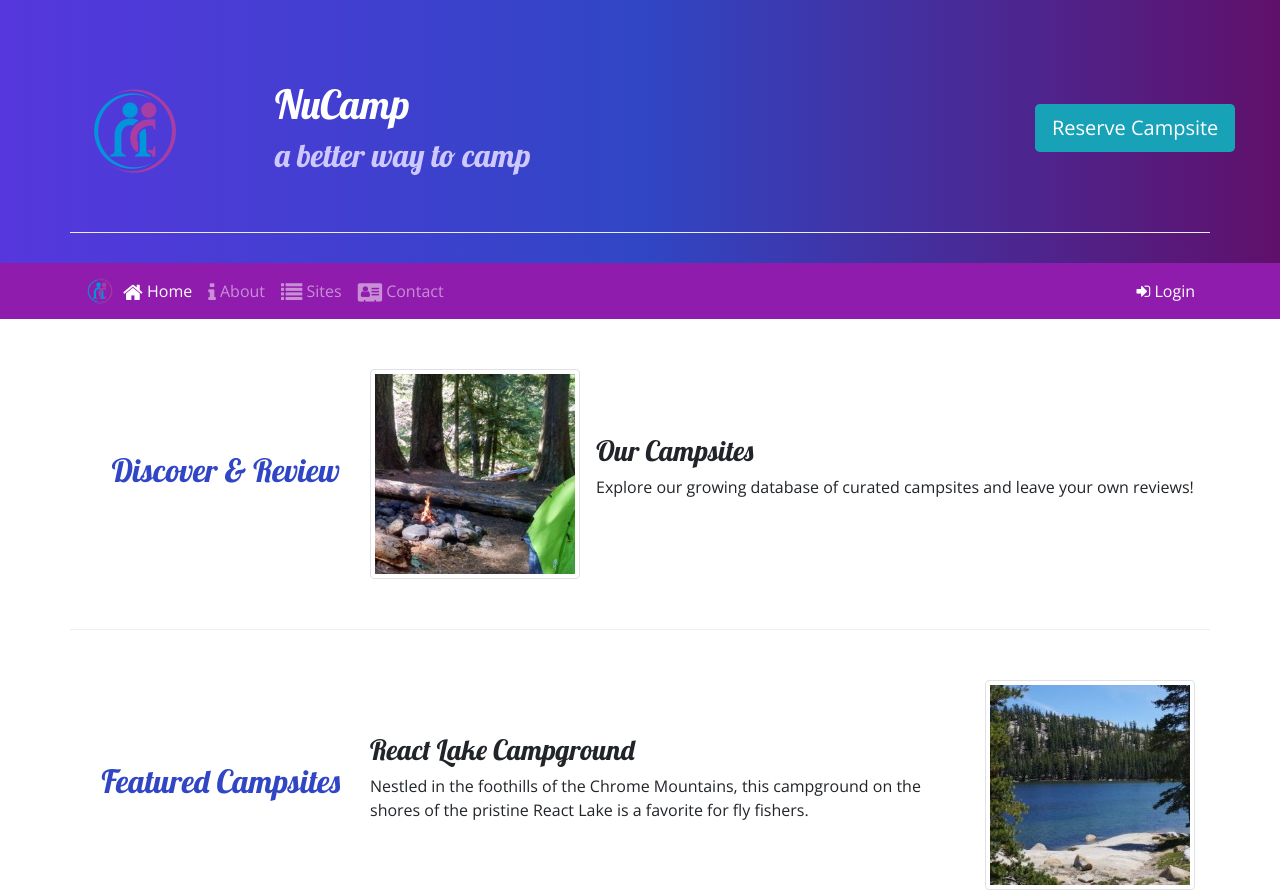
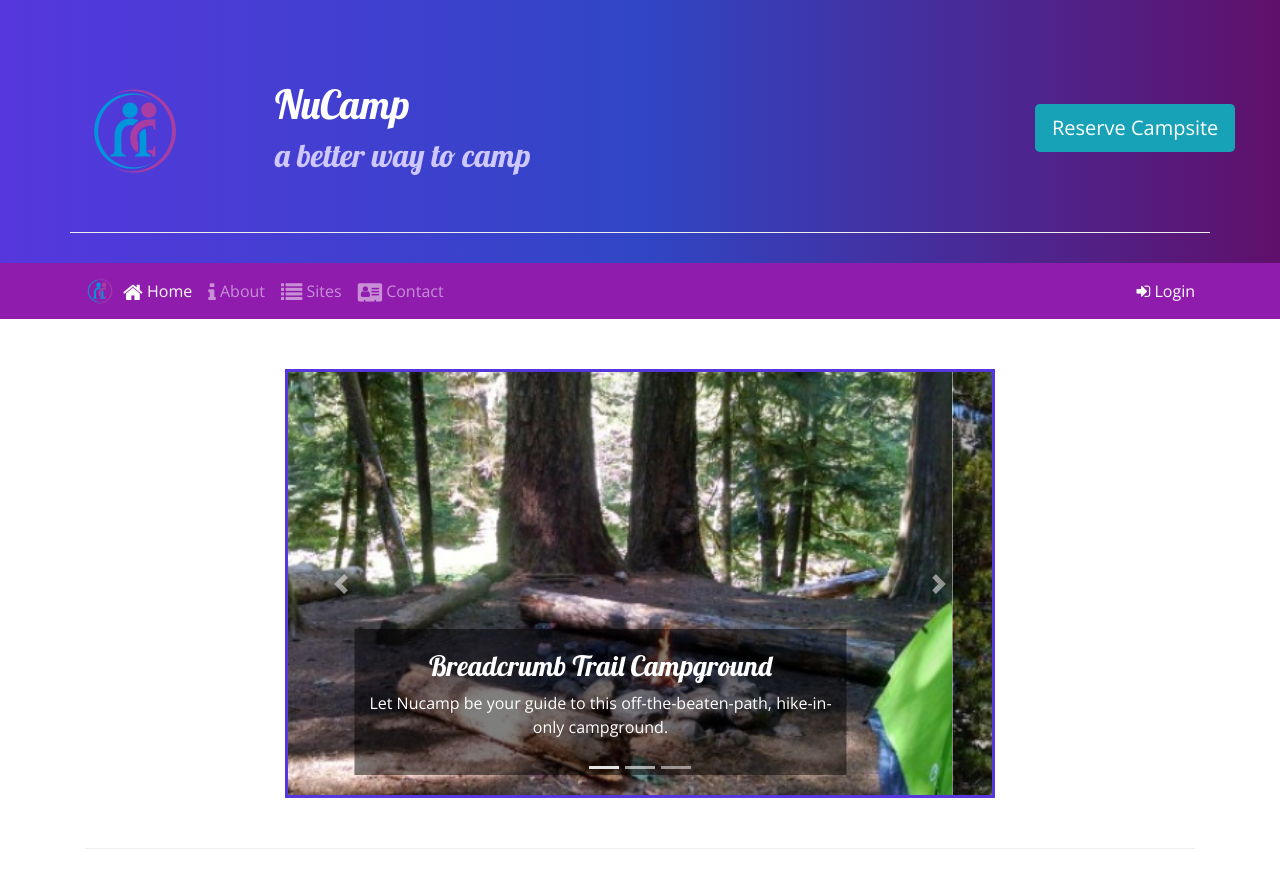
Before and after one commit to cynth-io/nucampsite, a website: page index.html in a window 1280 px wide. Shown: the top 893 px of the page. Drawn offline with nearby package versions, Linux system fonts and the light colour scheme.

Commit message:
carousel

```diff
--- a/css/styles.css
+++ b/css/styles.css
@@ -23,6 +23,13 @@ h2 {
 
 header h2 {
     color: #CEC8FF;
+}
+.carousel-caption {
+    background-color: rgba(0, 0, 0, 0.5);
+}
+
+.carousel {
+    border: solid #5637DD;
 }
 
 .tab-content {
--- a/index.html
+++ b/index.html
@@ -96,11 +96,59 @@
             </div>
         </div>
     </div>
+<!--CAROUSEL-->
+    <div class="container">
+        <div class="container">
+            <div class="row row-content">
+                <div class="col-md-8 mx-auto">
+                    <div id="homeCarousel" class="carousel slide" data-ride="carousel">
+                        <!--Carousel indicators-->
+                        <ol class="carousel-indicators">
+                            <li data-target="#homeCarousel" data-slide-to="0" class="active"></li>
+                            <li data-target="#homeCarousel" data-slide-to="1"></li>
+                            <li data-target="#homeCarousel" data-slide-to="2"></li>
+                        </ol>
+                        <!--CAROUSEL CAPTIONS-->
+                        <div class="carousel-inner">
+                            <div class="carousel-item active">
+                                <img class="d-block w-100" src="img/breadcrumb-trail.jpg" alt="Breadcrumb Trail Campground" />
+                                <div class="carousel-caption">
+                                    <h3>Breadcrumb Trail Campground</h3>
+                                    <p class="d-none d-sm-block">Let Nucamp be your guide to this off-the-beaten-path, hike-in-only campground.</p>
+                                </div>
+                            </div>
+                            <div class="carousel-item">
+                                <img class="d-block w-100" src="img/react-lake.jpg" alt="React Lake Campground" />
+                                <div class="carousel-caption">
+                                    <h3>Caption header 2</h3>
+                                    <p class="d-none d-sm-block">main caption 2.</p>
+                                </div>
+                            </div>
+                            <div class="carousel-item">
+                                <img class="d-block w-100" src="img/chrome-river.jpg" alt="Chrome River Campground" />
+                                <div class="carousel-caption">
+                                    <h3>Caption header 3</h3>
+                                    <p class="d-none d-sm-block">main caption 3.</p>
+                                </div>
+                            </div>
+                        </div>
+                        <!--CAROUSEL CONTROLS-->
+                        <a class="carousel-control-prev" href="#homeCarousel" role="button" data-slide="prev">
+                            <span class="carousel-control-prev-icon"></span>
+                            <span class="sr-only">Previous</span>
+                        </a>
+                        <a class="carousel-control-next" href="#homeCarousel" role="button" data-slide="next">
+                            <span class="carousel-control-next-icon"></span>
+                            <span class="sr-only">Next</span>
+                        </a>
+                    </div>
+                </div>
+            </div>
 
-    <div class="container">
-        <div class="row row-content align-items-center">
-            <div class="col-sm-4 col-md-3">
-                <h2 class="text-sm-right">Discover & Review</h2>
+            <div class="row row-content align-items-center">
+                <div class="col-sm-4 order-sm-last col-md-3">
+                    <h2 class="text-sm-right">Discover & Review</h2>
+                </div>
             </div>
             <div class="col">
                 <div class="media">
```
